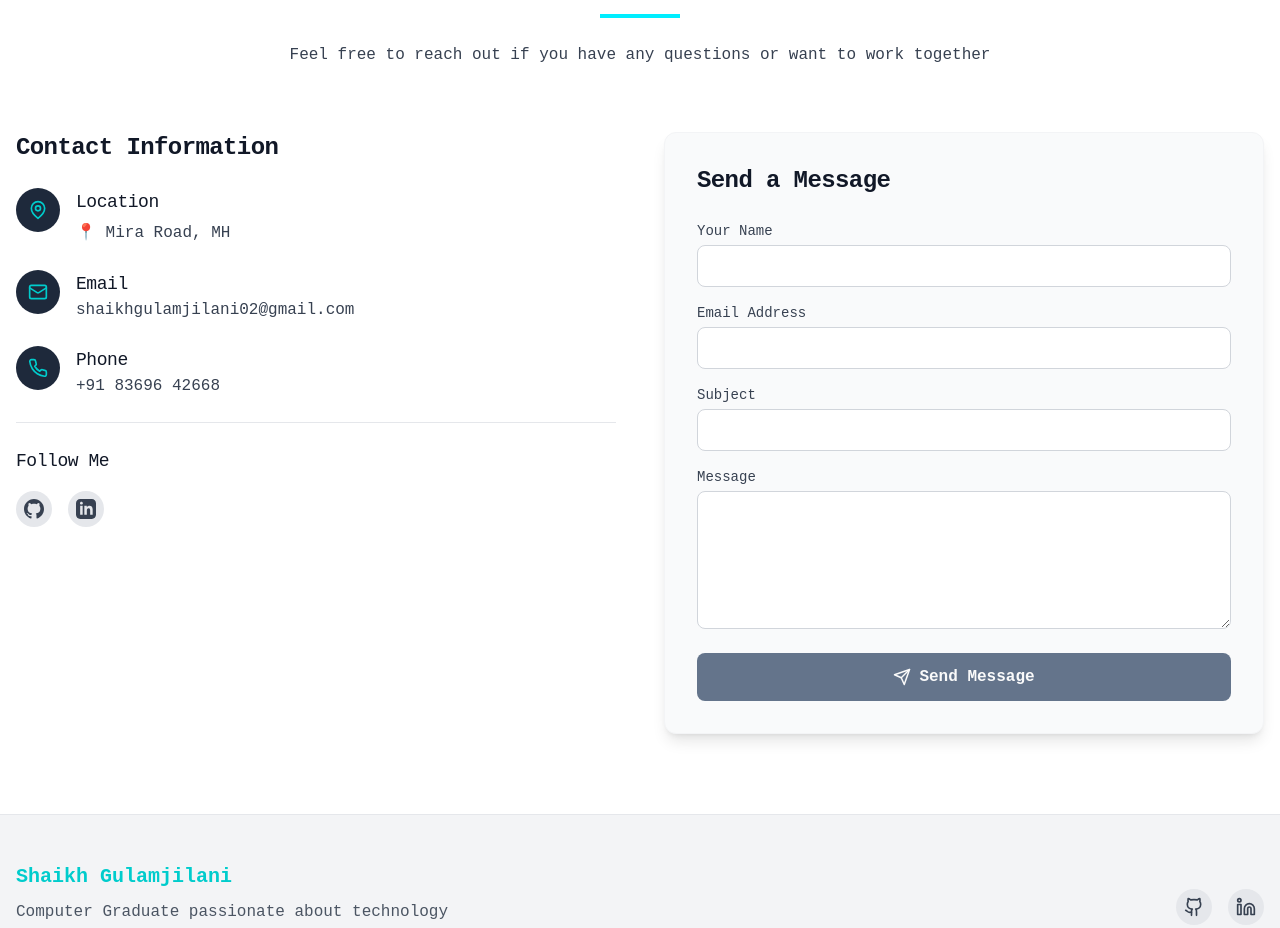
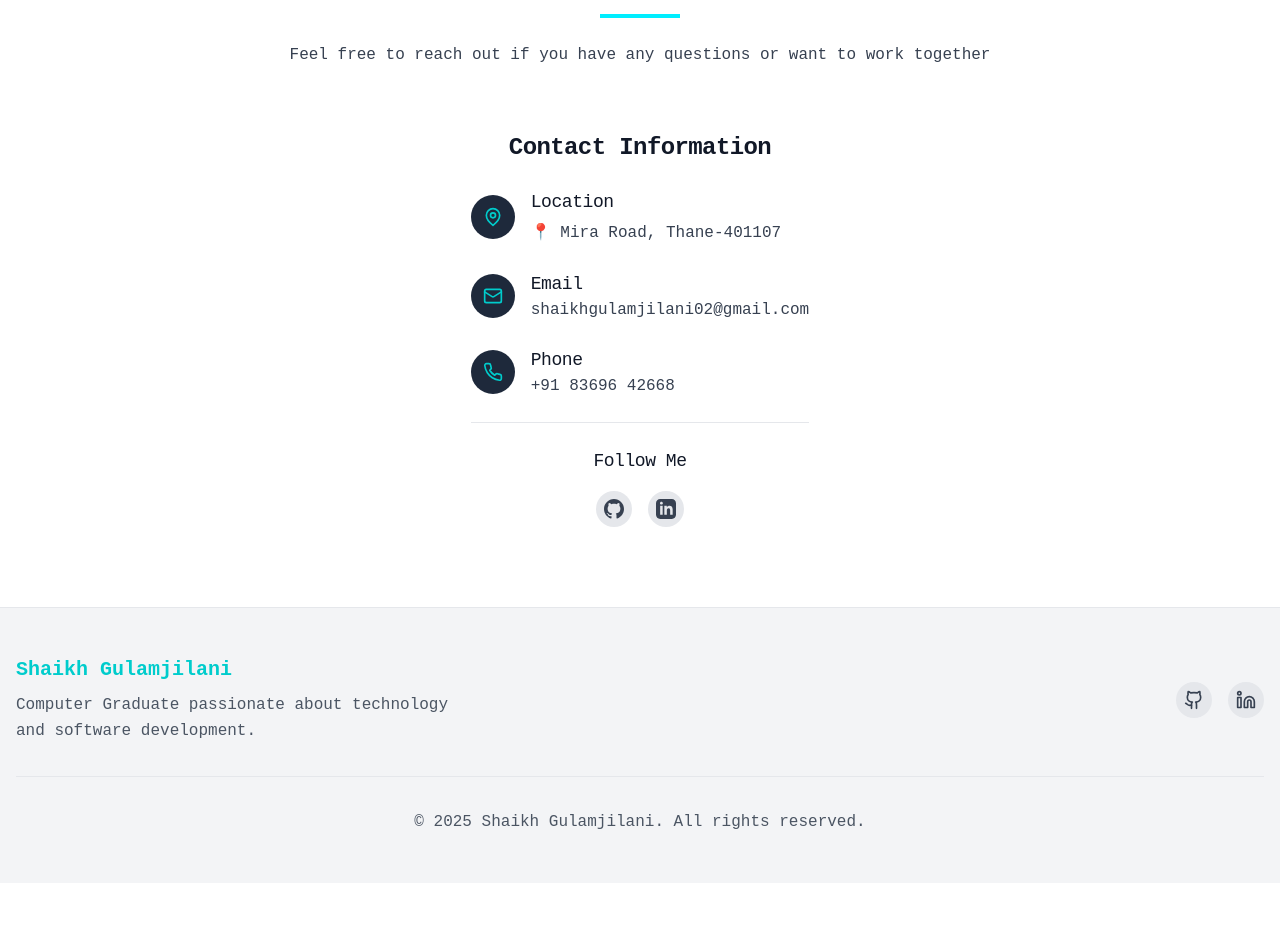
Before and after one commit to gulamjilani-97/portfolio, a React (Vite) app: page / in a window 1280 px wide. Shown: the part 4140-5068 px from the top of the page. After the commit the page ends 5023 px from the top, so only its background shows below. Built offline with nearby package versions, Linux system fonts and the light colour scheme.

Commit message:
initial commit

```diff
--- a/src/components/sections/Contact.tsx
+++ b/src/components/sections/Contact.tsx
@@ -1,6 +1,6 @@
 import React, { useState } from 'react';
 import { motion } from 'framer-motion';
-import { Send, MapPin, Phone, Mail, CheckCircle } from 'lucide-react';
+import { MapPin, Phone, Mail } from 'lucide-react';
 
 const Contact: React.FC = () => {
   const [formState, setFormState] = useState({
@@ -37,9 +37,9 @@ const Contact: React.FC = () => {
 
   return (
     <section id="contact" className="py-20 bg-white dark:bg-gray-900 border-b border-gray-200 dark:border-gray-700">
-      <div className="container mx-auto px-4">
+      <div className="container mx-auto px-4 flex flex-col items-center">
         <motion.div
-          className="max-w-3xl mx-auto text-center mb-16"
+          className="max-w-3xl text-center mb-16"
           initial={{ opacity: 0, y: 20 }}
           whileInView={{ opacity: 1, y: 0 }}
           viewport={{ once: true }}
@@ -52,31 +52,29 @@ const Contact: React.FC = () => {
           </p>
         </motion.div>
 
-        <div className="grid grid-cols-1 md:grid-cols-2 gap-12">
         <motion.div
-            initial={{ opacity: 0, x: -50 }}
+          initial={{ opacity: 0, x: 0 }}
           whileInView={{ opacity: 1, x: 0 }}
           viewport={{ once: true }}
           transition={{ duration: 0.6 }}
-            className="space-y-6"
+          className="space-y-6 max-w-md"
         >
-            <h3 className="text-2xl font-bold text-gray-900 dark:text-white mb-6">
+          <h3 className="text-2xl font-bold text-gray-900 dark:text-white mb-6 text-center">
             Contact Information
           </h3>
 
           <div className="space-y-6">
-              <div className="flex items-start">
+            <div className="flex items-center">
               <div className="flex-shrink-0 p-3 rounded-full bg-primary-100 dark:bg-primary-900 text-primary-600 dark:text-primary-400">
                 <MapPin size={20} />
               </div>
               <div className="ml-4">
                 <h4 className="text-lg font-medium text-gray-900 dark:text-white">Location</h4>
-                  <p className="text-gray-700 dark:text-gray-300 mt-1">📍 Mira Road, MH
-                  </p>
+                <p className="text-gray-700 dark:text-gray-300 mt-1">📍 Mira Road, Thane-401107</p>
               </div>
             </div>
 
-              <div className="flex items-start">
+            <div className="flex items-center">
               <div className="flex-shrink-0 p-3 rounded-full bg-primary-100 dark:bg-primary-900 text-primary-600 dark:text-primary-400">
                 <Mail size={20} />
               </div>
@@ -91,7 +89,7 @@ const Contact: React.FC = () => {
               </div>
             </div>
 
-              <div className="flex items-start">
+            <div className="flex items-center">
               <div className="flex-shrink-0 p-3 rounded-full bg-primary-100 dark:bg-primary-900 text-primary-600 dark:text-primary-400">
                 <Phone size={20} />
               </div>
@@ -108,8 +106,8 @@ const Contact: React.FC = () => {
           </div>
 
           <div className="pt-6 border-t border-gray-200 dark:border-gray-700">
-              <h4 className="text-lg font-medium text-gray-900 dark:text-white mb-4">Follow Me</h4>
-              <div className="flex space-x-4">
+            <h4 className="text-lg font-medium text-gray-900 dark:text-white mb-4 text-center">Follow Me</h4>
+            <div className="flex justify-center space-x-4">
               <a
                 href="https://github.com/gulamjilani-97"
                 target="_blank"
@@ -129,111 +127,6 @@ const Contact: React.FC = () => {
             </div>
           </div>
         </motion.div>
-
-          <motion.div
-            initial={{ opacity: 0, x: 50 }}
-            whileInView={{ opacity: 1, x: 0 }}
-            viewport={{ once: true }}
-            transition={{ duration: 0.6 }}
-          >
-            <div className="card p-8">
-              <h3 className="text-2xl font-bold text-gray-900 dark:text-white mb-6">
-                Send a Message
-              </h3>
-
-              {isSubmitted ? (
-                <motion.div
-                  className="bg-success-100 text-success-700 p-4 rounded-lg flex items-center"
-                  initial={{ opacity: 0, y: 10 }}
-                  animate={{ opacity: 1, y: 0 }}
-                >
-                  <CheckCircle className="mr-2" />
-                  <span>Message sent successfully! I'll get back to you soon.</span>
-                </motion.div>
-              ) : (
-                <form onSubmit={handleSubmit} className="space-y-4">
-                  <div>
-                    <label htmlFor="name" className="block text-sm font-medium text-gray-700 dark:text-black-300 mb-1">
-                      Your Name
-                    </label>
-                    <input
-                      type="text"
-                      id="name"
-                      name="name"
-                      value={formState.name}
-                      onChange={handleChange}
-                      required
-                      className="w-full px-4 py-2 border border-gray-300 dark:border-gray-700 rounded-lg focus:ring-2 focus:ring-primary-500 focus:border-primary-500 bg-white dark:bg-gray-800 text-gray-900 dark:text-gray-100 transition-colors"
-                    />
-                  </div>
-
-                  <div>
-                    <label htmlFor="email" className="block text-sm font-medium text-gray-700 dark:text-black mb-1">
-                      Email Address
-                    </label>
-                    <input
-                      type="email"
-                      id="email"
-                      name="email"
-                      value={formState.email}
-                      onChange={handleChange}
-                      required
-                      className="w-full px-4 py-2 border border-gray-300 dark:border-gray-700 rounded-lg focus:ring-2 focus:ring-primary-500 focus:border-primary-500 bg-white dark:bg-gray-800 text-gray-900 dark:text-gray-100 transition-colors"
-                    />
-                  </div>
-
-                  <div>
-                    <label htmlFor="subject" className="block text-sm font-medium text-gray-700 dark:text-black mb-1">
-                      Subject
-                    </label>
-                    <input
-                      type="text"
-                      id="subject"
-                      name="subject"
-                      value={formState.subject}
-                      onChange={handleChange}
-                      required
-                      className="w-full px-4 py-2 border border-gray-300 dark:border-gray-700 rounded-lg focus:ring-2 focus:ring-primary-500 focus:border-primary-500 bg-white dark:bg-gray-800 text-gray-900 dark:text-gray-100 transition-colors"
-                    />
-                  </div>
-
-                  <div>
-                    <label htmlFor="message" className="block text-sm font-medium text-gray-700 dark:text-black mb-1">
-                      Message
-                    </label>
-                    <textarea
-                      id="message"
-                      name="message"
-                      rows={5}
-                      value={formState.message}
-                      onChange={handleChange}
-                      required
-                      className="w-full px-4 py-2 border border-gray-300 dark:border-gray-700 rounded-lg focus:ring-2 focus:ring-primary-500 focus:border-primary-500 bg-white dark:bg-gray-800 text-gray-900 dark:text-gray-100 transition-colors"
-                    />
-                  </div>
-
-                  <motion.button
-                    type="submit"
-                    className="btn btn-primary w-full flex justify-center items-center"
-                    whileHover={{ scale: 1.02 }}
-                    whileTap={{ scale: 0.98 }}
-                    disabled={isSubmitting}
-                  >
-                    {isSubmitting ? (
-                      <svg className="animate-spin -ml-1 mr-2 h-4 w-4 text-white" xmlns="http://www.w3.org/2000/svg" fill="none" viewBox="0 0 24 24">
-                        <circle className="opacity-25" cx="12" cy="12" r="10" stroke="currentColor" strokeWidth="4"></circle>
-                        <path className="opacity-75" fill="currentColor" d="M4 12a8 8 0 018-8V0C5.373 0 0 5.373 0 12h4zm2 5.291A7.962 7.962 0 014 12H0c0 3.042 1.135 5.824 3 7.938l3-2.647z"></path>
-                      </svg>
-                    ) : (
-                      <Send size={18} className="mr-2" />
-                    )}
-                    {isSubmitting ? 'Sending...' : 'Send Message'}
-                  </motion.button>
-                </form>
-              )}
-            </div>
-          </motion.div>
-        </div>
       </div>
     </section>
   );
```
Lines whose indentation alone changed are shown as unchanged.
